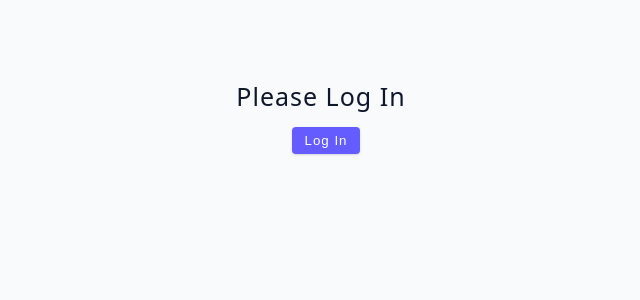
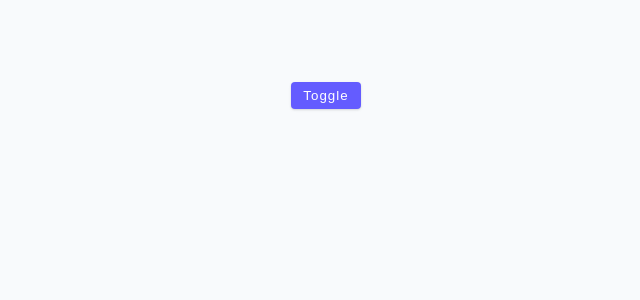
Before and after one commit to ivansemashko/ReactJSCA, a React (Vite) app in the folder 3-advanced-react/: page / in a window 1280 px wide. Shown: the top 300 px of the page, without its empty margins (319-959 px from the left). Built offline with nearby package versions, Linux system fonts and the light colour scheme.

Commit message:
Update: Setup

```diff
--- a/3-advanced-react/src/App.jsx
+++ b/3-advanced-react/src/App.jsx
@@ -1,4 +1,4 @@
-import Started from './tutorial/03-conditional-rendering/starter/07-user-challenge'
+import Started from './tutorial/02-useEffect/starter/05-cleanup-function'
 function App() {
   return (
     <div className="container">
--- a/3-advanced-react/src/tutorial/02-useEffect/starter/05-cleanup-function.jsx
+++ b/3-advanced-react/src/tutorial/02-useEffect/starter/05-cleanup-function.jsx
@@ -1,5 +1,23 @@
+import { useEffect } from 'react'
+import { useState } from 'react'
+
 const CleanupFunction = () => {
-  return <h2>cleanup function</h2>;
-};
+  const [toggle, setToggle] = useState(false)
+  return (
+    <div>
+      <button className="btn" onClick={() => setToggle(!toggle)}>
+        Toggle
+      </button>
+      {toggle && <RandomComponent />}
+    </div>
+  )
+}
 
-export default CleanupFunction;
+const RandomComponent = () => {
+  useEffect(() => {
+    console.log('Int')
+  }, [])
+  return <h1>Hello there</h1>
+}
+
+export default CleanupFunction
```
